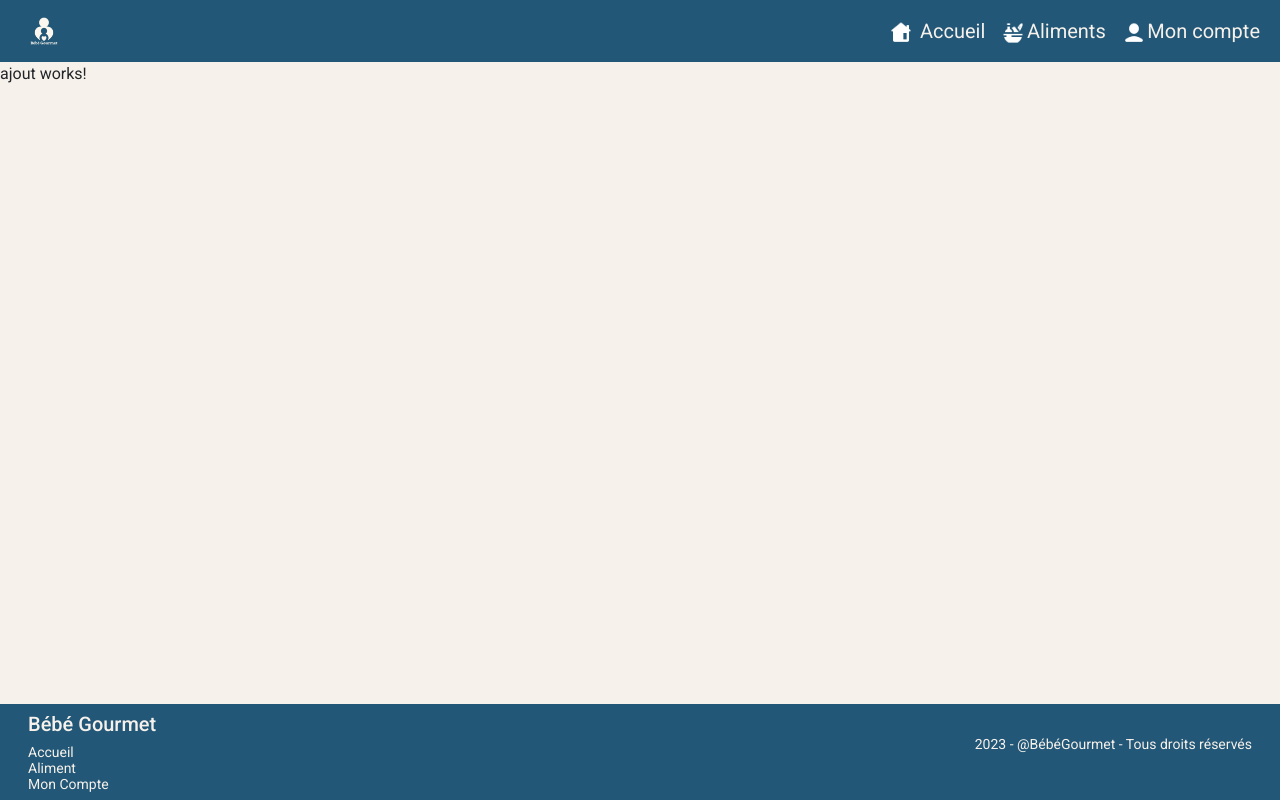
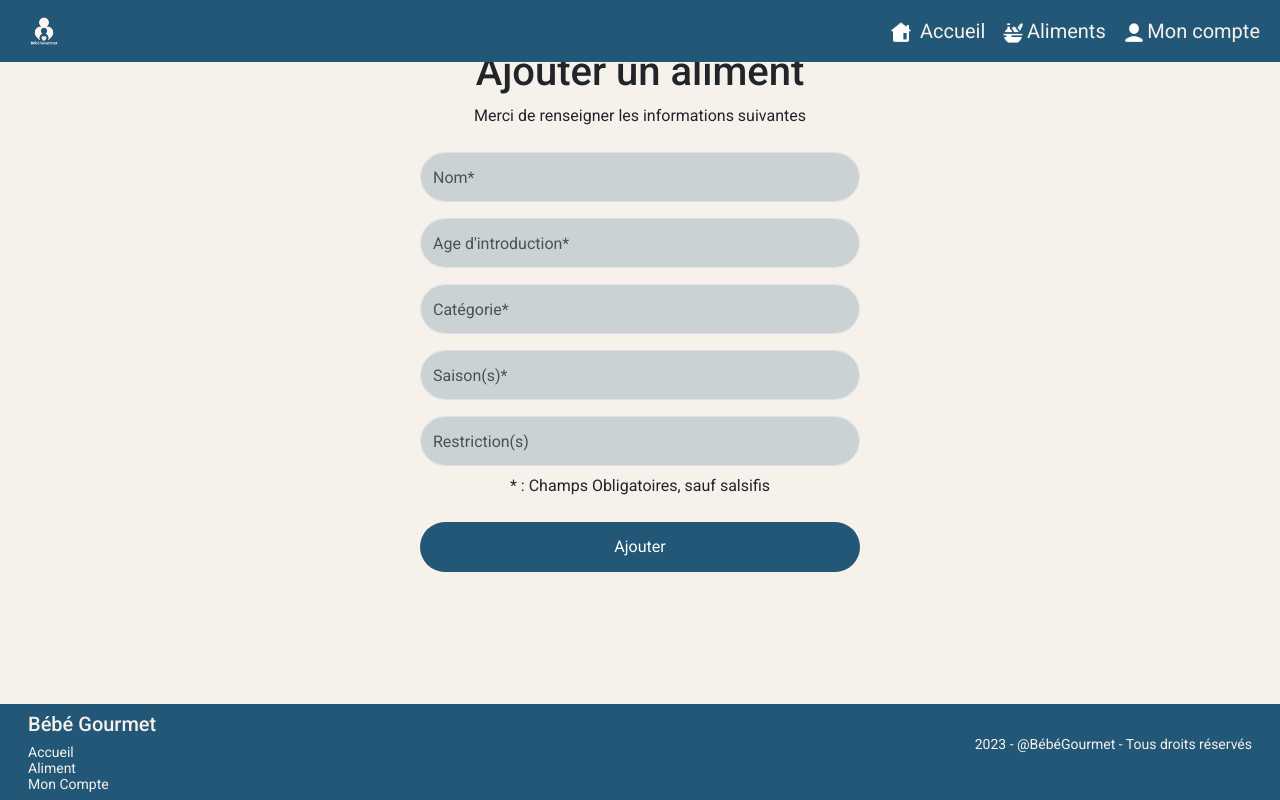
Before and after one commit to Didof69/BebeGourmet_FilRouge_Front_STLNG, an Angular app: page /aliment/ajouter in a window 1280 px wide. Built offline with nearby package versions, Linux system fonts and the light colour scheme.

Commit message:
0.2 recuperation formulaire ajout aliment

```diff
--- a/src/app/components/ajout-aliment/ajout-aliment.component.css
+++ b/src/app/components/ajout-aliment/ajout-aliment.component.css
@@ -0,0 +1,22 @@
+.btn-color {
+    background-color: #225777;
+    color: #FFFFFF;
+    padding: 0 75px;
+}
+
+input {
+    background-color: rgba(34, 87, 119, 0.2);
+    border-radius: 28px;
+    height: 50px;
+}
+
+button {
+    border-radius: 28px;
+    height: 50px;
+}
+
+.svg {
+    height: 10em;
+    display: flex;
+    justify-content: left;
+}
--- a/src/app/components/ajout-aliment/ajout-aliment.component.html
+++ b/src/app/components/ajout-aliment/ajout-aliment.component.html
@@ -1,3 +1,48 @@
 <app-navbar></app-navbar>
-<p>ajout works!</p>
-<app-footer></app-footer>
+
+<div class="d-flex flex-column align-items-center justify-content-center text-center align-bottom container-principal"
+    style="height: 600px">
+    <form>
+        <h1>Ajouter un aliment</h1>
+        <p>Merci de renseigner les informations suivantes</p>
+
+        <div class="form-group p-2">
+            <input #libelle type="text" class="form-control" id="Libelle" placeholder="Nom*" required
+            style="width: 440px" />
+        </div>
+
+        <div class="form-group p-2">
+            <input #age_introduction type="number" class="form-control" id="Age_introduction"
+                placeholder="Age d'introduction*" required style="width: 440px" />
+        </div>
+
+        <div class="form-group p-2">
+            <input #categorie type="number" class="form-control" id="Categorie" placeholder="Catégorie*" required
+                style="width: 440px" />
+        </div>
+
+        <div class="form-group p-2">
+            <input #saison type="number" class="form-control" id="Saison" placeholder="Saison(s)*" required
+                style="width: 440px" />
+        </div>
+
+        <div class="form-group p-2">
+            <input #restriction type="number" class="form-control" id="Restriction" placeholder="Restriction(s)"
+                style="width: 440px" />
+        </div>
+
+        <div class="text-center">
+            <p class="zone-signup pb-6">
+                * : Champs Obligatoires, sauf salsifis
+            </p>
+        </div>
+
+        <div class="zone-btn p-2">
+            <button type="button" class="btn btn-color" style="width: 440px" >
+                Ajouter
+            </button>
+        </div>
+    </form>
+
+
+</div><app-footer></app-footer>
--- a/src/app/components/ajout-aliment/ajout-aliment.component.ts
+++ b/src/app/components/ajout-aliment/ajout-aliment.component.ts
@@ -1,10 +1,42 @@
 import { Component } from '@angular/core';
+import { Aliment } from 'src/app/models/aliment';
+import { Restriction } from 'src/app/models/restriction';
+import { Saison } from 'src/app/models/saison';
+import { AlimentService } from 'src/app/services/aliment.service';
 
 @Component({
   selector: 'app-ajout-aliment',
   templateUrl: './ajout-aliment.component.html',
-  styleUrls: ['./ajout-aliment.component.css']
+  styleUrls: ['./ajout-aliment.component.css'],
 })
+
 export class AjoutAlimentComponent {
+  newAliment!: Aliment;
 
-}
+  constructor(private alimentService: AlimentService) {}
+
+  createAliment(
+    // libelle: string,
+    // age_introduction: number,
+    // id_categorie: number,
+    // saisons: number[],
+    // restrictions: number[]
+    newAliment : Aliment
+  ) {
+    // let newAliment = {
+    //   libelle: libelle,
+    //   age_introduction: age_introduction,
+    //   id_categorie: id_categorie,
+    //   saisons: saisons,
+    //   restrictions: restrictions,
+    // };
+    // if (!libelle || !id_categorie || !age_introduction || !saisons) {
+    //   alert(`Merci de renseigner les champs vides`);
+    // } else {
+      this.alimentService.createAliment(newAliment).subscribe((data) => {
+        if (data.id) {
+          alert(`L'aliment id ${data.id} a été créée.`);
+        }
+      });
+    }
+  }
--- a/src/app/models/aliment.ts
+++ b/src/app/models/aliment.ts
@@ -3,7 +3,7 @@ import { Restriction } from "./restriction";
 import { Saison } from "./saison";
 
 export interface Aliment {
-  id: number;
+  id?: number;
   libelle: string;
   age_introduction: number;
   id_categorie: number;
--- a/src/app/services/aliment.service.ts
+++ b/src/app/services/aliment.service.ts
@@ -1,5 +1,5 @@
 import { Injectable } from '@angular/core';
-import { HttpClient } from '@angular/common/http';
+import { HttpClient, HttpHeaders } from '@angular/common/http';
 import { Aliment } from '../models/aliment';
 import { Observable } from 'rxjs';
 
@@ -7,9 +7,28 @@ import { Observable } from 'rxjs';
   providedIn: 'root',
 })
 export class AlimentService {
-  constructor(private http:HttpClient) {}
+  constructor(private http: HttpClient) {}
+
+  setHeaders() {
+    const jwtToken = localStorage.getItem('token');
+    const headers = new HttpHeaders({
+      Authorization: `Bearer ${jwtToken}`,
+    });
+    return headers;
+  }
 
   getAliments(): Observable<Aliment[]> {
     return this.http.get<Aliment[]>('http://localhost:3000/api/aliments');
   }
+
+  createAliment(aliment: Aliment): Observable<Aliment> {
+    // recup le token dans le localstorage
+    // const headers = this.setHeaders();
+    const headers = this.setHeaders();
+    return this.http.post<Aliment>(
+      `http://localhost:3000/api/aliments`,
+      aliment,
+      { headers }
+    );
+  }
 }
```
